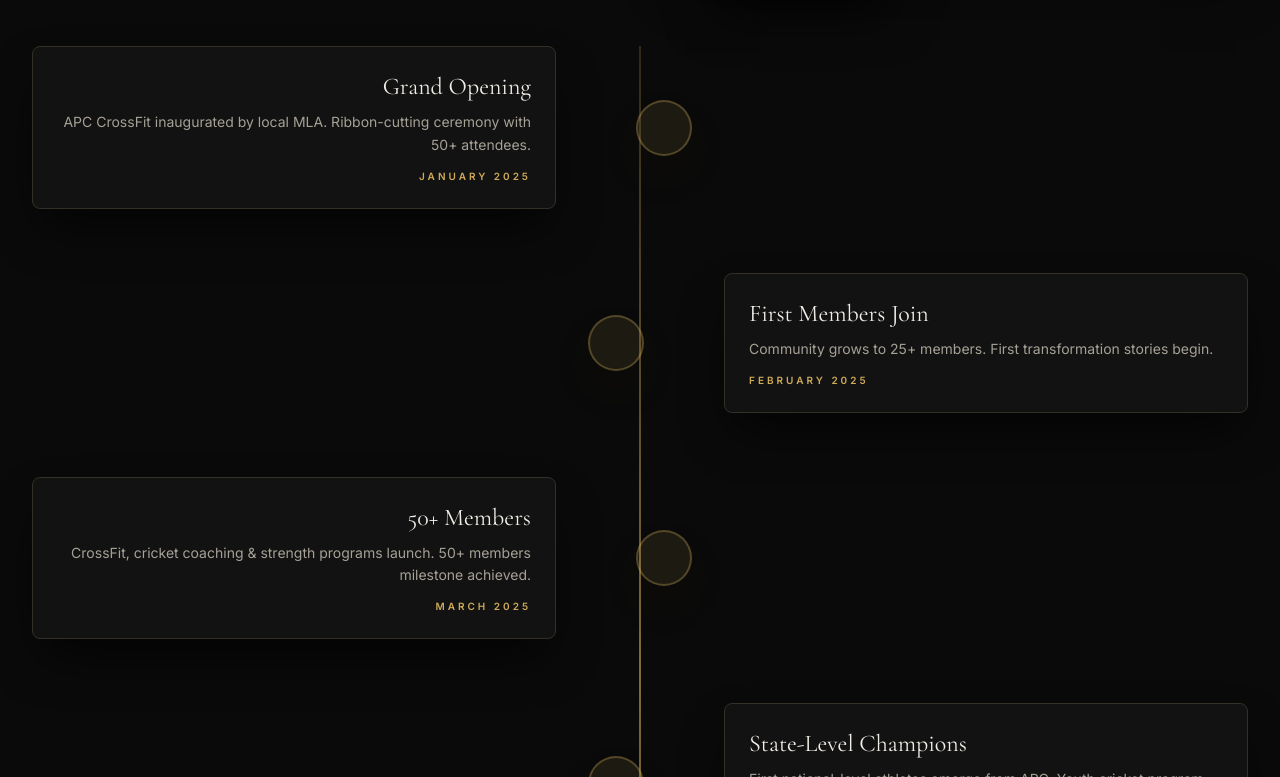
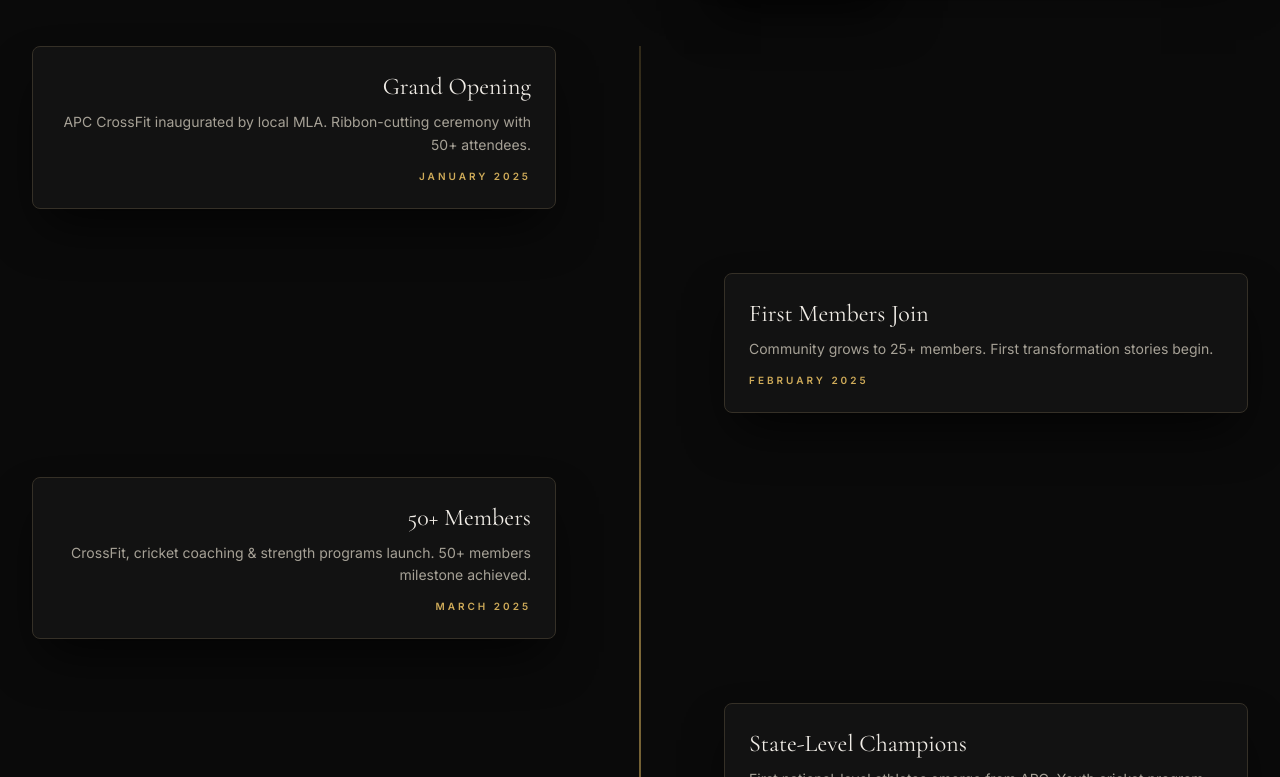
Before and after one commit to mvskoushik04/apc_crossfit_vercel, a Next.js app: page /about in a window 1280 px wide. Shown: the part 1263-2040 px from the top of the page. Built offline with nearby package versions, Linux system fonts and the light colour scheme.

Commit message:
Refactor layout in about page component
Replaced a div with a rounded background with a hidden div for better layout control.

```diff
--- a/app/about/page.jsx
+++ b/app/about/page.jsx
@@ -90,9 +90,7 @@ export default function AboutPage() {
                                         </div>
                                     </div>
 
-                                    <div className="flex items-center justify-center w-14 h-14 rounded-full bg-primary/10 border-2 border-primary/30 z-10 flex-shrink-0 shadow-gold">
-
-                                    </div>
+                                    <div className="flex-1 md:flex-none w-14 hidden md:block" />
 
                                     <div className="flex-1 hidden md:block" />
                                 </div>
```
